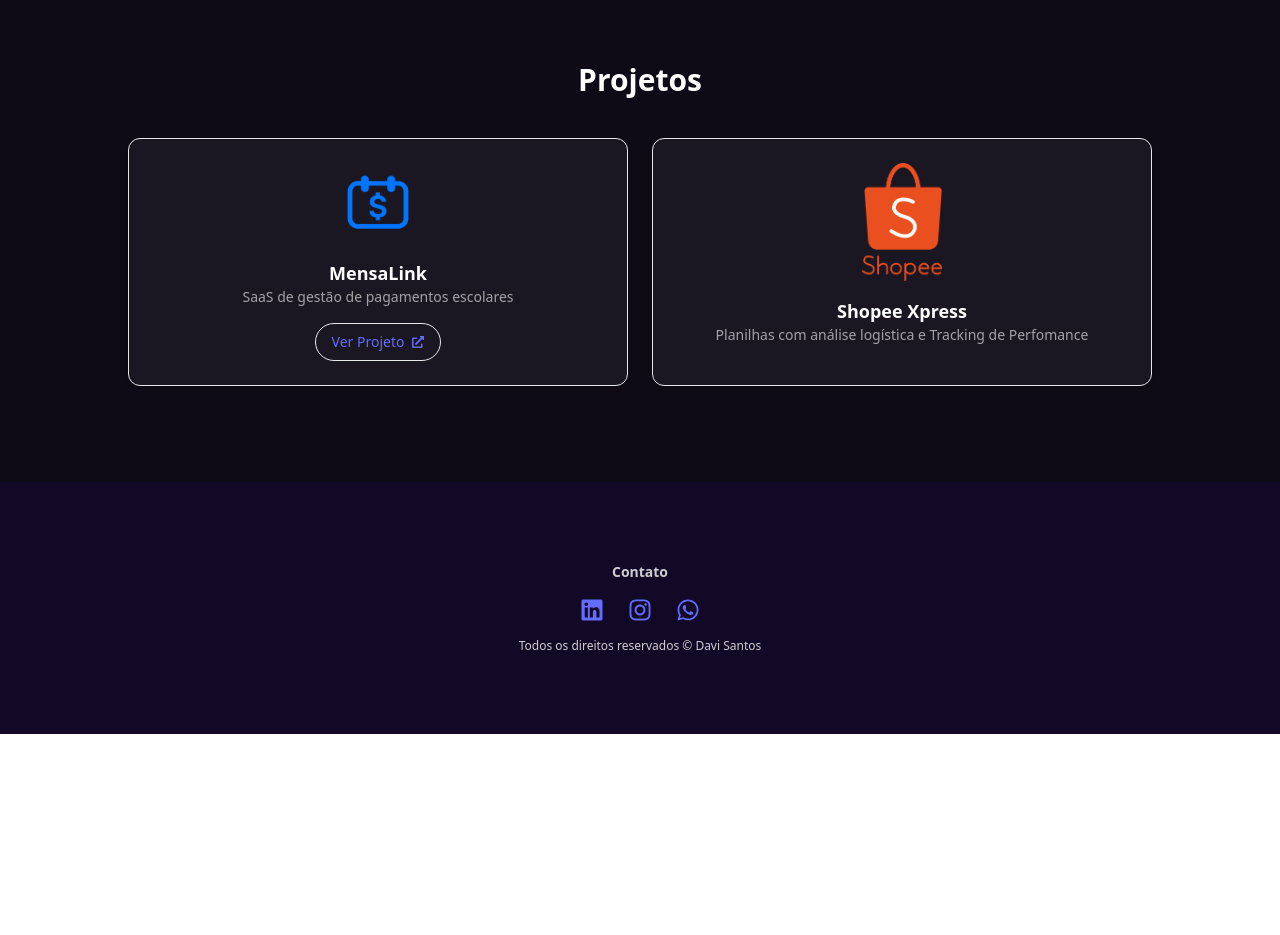
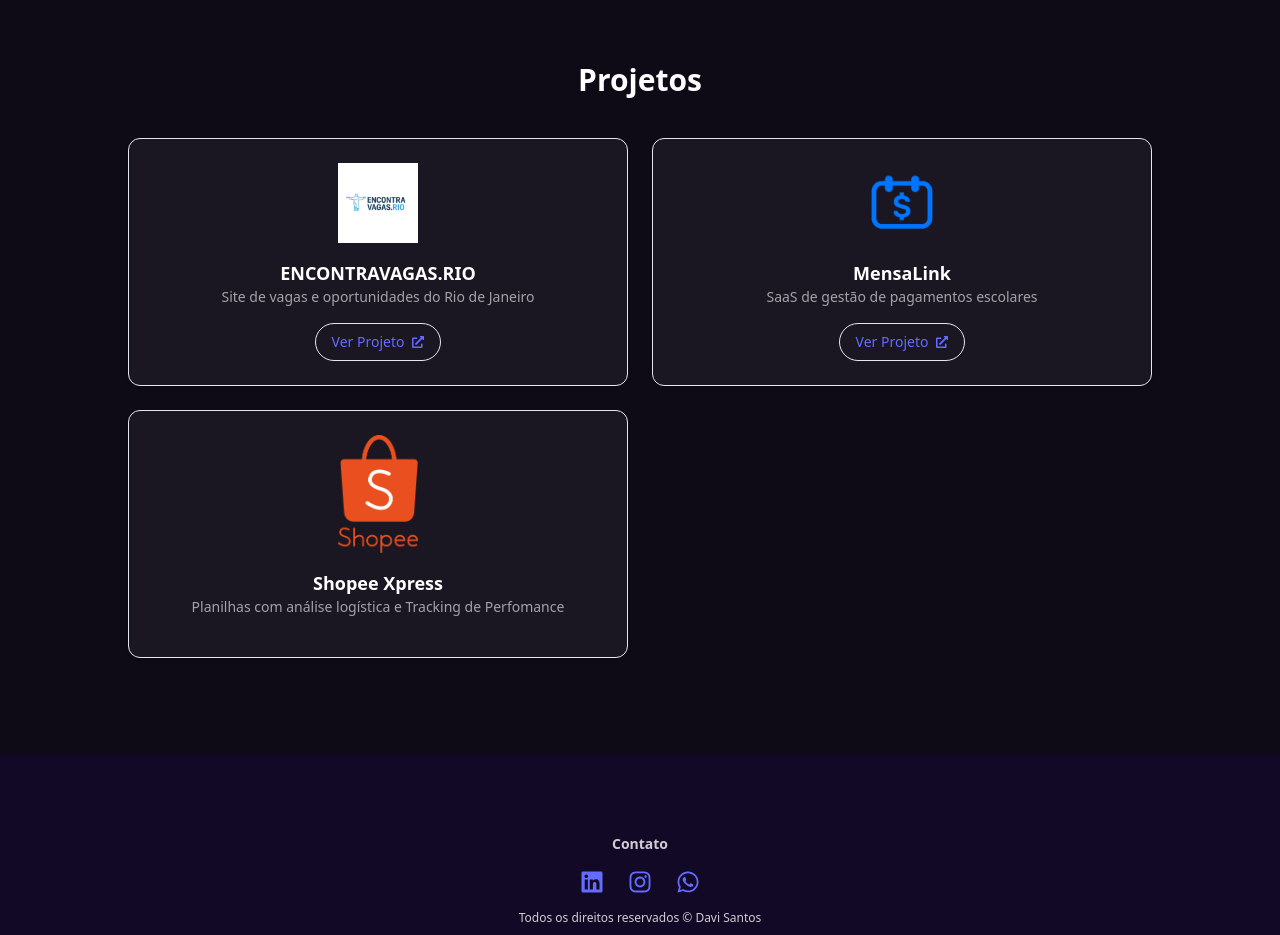
Before and after one commit to DavizinS/davi-portfolio, a React (Vite) app: page / in a window 1280 px wide. Shown: the part 1240-2175 px from the top of the page. Before the commit the page ends 1974 px from the top, so only its background shows below. Built offline with nearby package versions, Linux system fonts and the light colour scheme.

Commit message:
encontravagas.rio

```diff
--- a/src/App.jsx
+++ b/src/App.jsx
@@ -83,6 +83,12 @@
         <div className="grid md:grid-cols-2 gap-6 max-w-5xl mx-auto">
           {[
             {
+              name: "ENCONTRAVAGAS.RIO",
+              img: "/encontravagas-logo.png",
+              desc: "Site de vagas e oportunidades do Rio de Janeiro",
+              link: "https://encontravagas.rio"
+            },
+            {
               name: "MensaLink",
               img: "/mensalink.png",
               desc: "SaaS de gestão de pagamentos escolares",
```
Also changed, not shown: public/encontravagas-logo.png (added).
